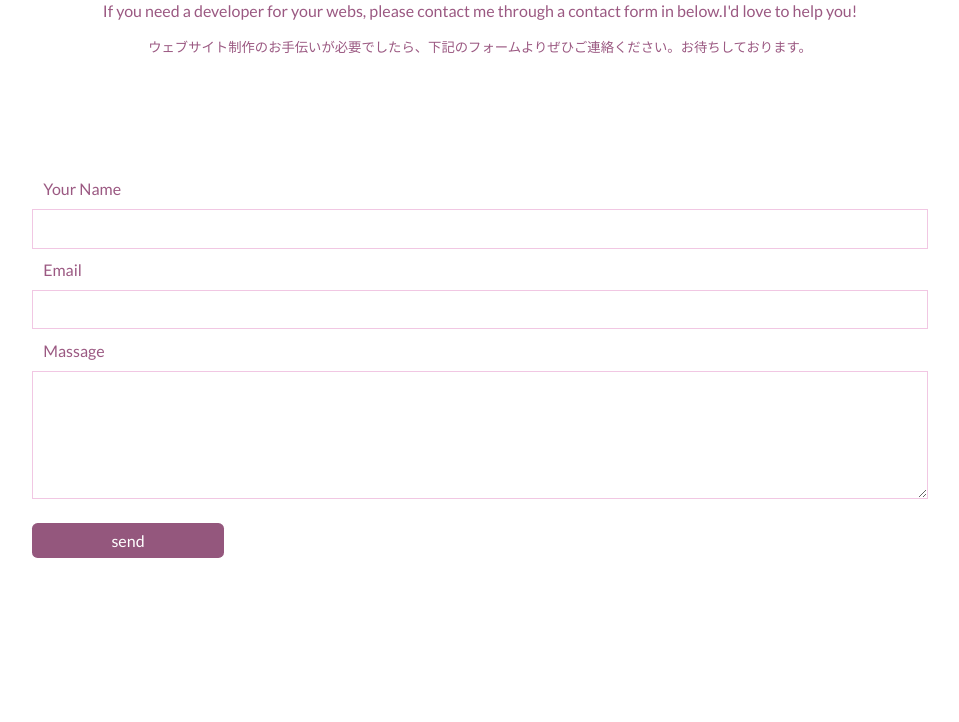
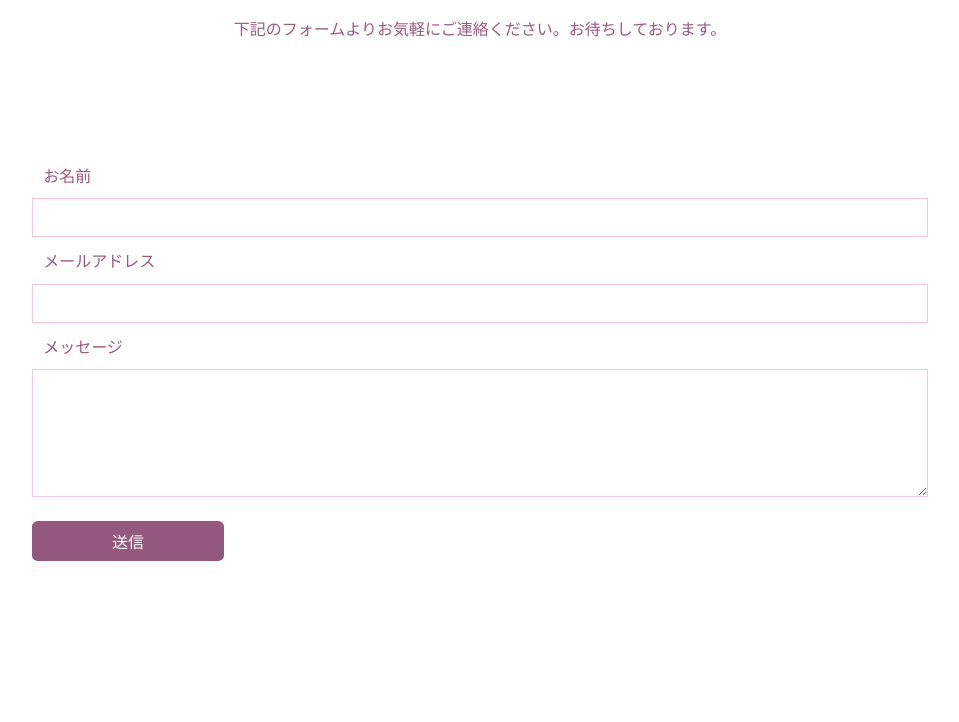
Before and after one commit to tkaii/mysite_2, a plain HTML site: page contact.html in a window 1280 px wide. Shown: the part 294-1016 px from the top of the page, without its empty margins (160-1119 px from the left). Drawn offline with Linux system fonts and the light colour scheme.

Commit message:
Update contact.html

```diff
--- a/contact.html
+++ b/contact.html
@@ -4,56 +4,42 @@
   <meta charset="UTF-8">
   <meta name="viewport" content="width=device-width, initial-scale=1.0">
   <title>contact</title>
-
   <script src="https://kit.fontawesome.com/d93470e25b.js" crossorigin="anonymous"></script>
-
-
   <link rel="stylesheet" href="style.css">
-
 </head>
 <body>
-
   <header>
     <h1 class="logo">
       <a href="index.html">Wordpress & webdesign</a>
     </h1>
     <nav>
       <ul>
-        <li><a href="#">Home</a></li>
+        <li><a href="index.html">Home</a></li>
         <li><a href="#">About</a></li>
-        <li><a href="#">contact</a></li>
+        <li><a href="contact.html">contact</a></li>
         <li><a href="#">blog</a></li>
       </ul>
     </nav>
   </header>
-
   <main>
     <section class="contact-intor">
-      <h2>Plan to make your own website?</h2>
-      <h1>Please contact Me!</h1>
-      <p>
-        If you need a developer for your webs, please contact me through a contact form in below.I'd love to help you!
-      </p>
-      <p class="japanese">
-        <small>ウェブサイト制作のお手伝いが必要でしたら、下記のフォームよりぜひご連絡ください。お待ちしております。</small>
-      </p>
+      <p>ウェブサイトの作成をご予定ですか？</p>
+      <h1><small>ご相談ください。</small></h1>
+      <p class="form-title-text">下記のフォームよりお気軽にご連絡ください。お待ちしております。</p>
     </section>
-
   <div class="signup-form">
       <form class="signup-form" action="">
-        <label class="form__label" for="name">Your Name</label>
+        <label class="form__label" for="name">お名前</label>
         <input type="email" id="name" name="name">
 
-        <label class="form__label" for="email">Email</label>
+        <label class="form__label" for="email">メールアドレス</label>
         <input  type="email" id="email" name="email">
 
-        <label class="form__label" for="massage">Massage</label>
+        <label class="form__label" for="massage">メッセージ</label>
         <textarea name="massage" id="massage"></textarea>
-        <a href="#" class="btn btn-pink submit">send</a>
-
+        <a href="#" class="btn btn-pink submit">送信</a>
       </form>
-    </div>
-
+  </div>
   <footer>
     <div class="footer-social" >
       <ul class="footer-social-items">
@@ -63,11 +49,6 @@
       </ul>
     </div>
   </footer>
-
-
-
-
-
-
+  </main>
 </body>
 </html>
```
